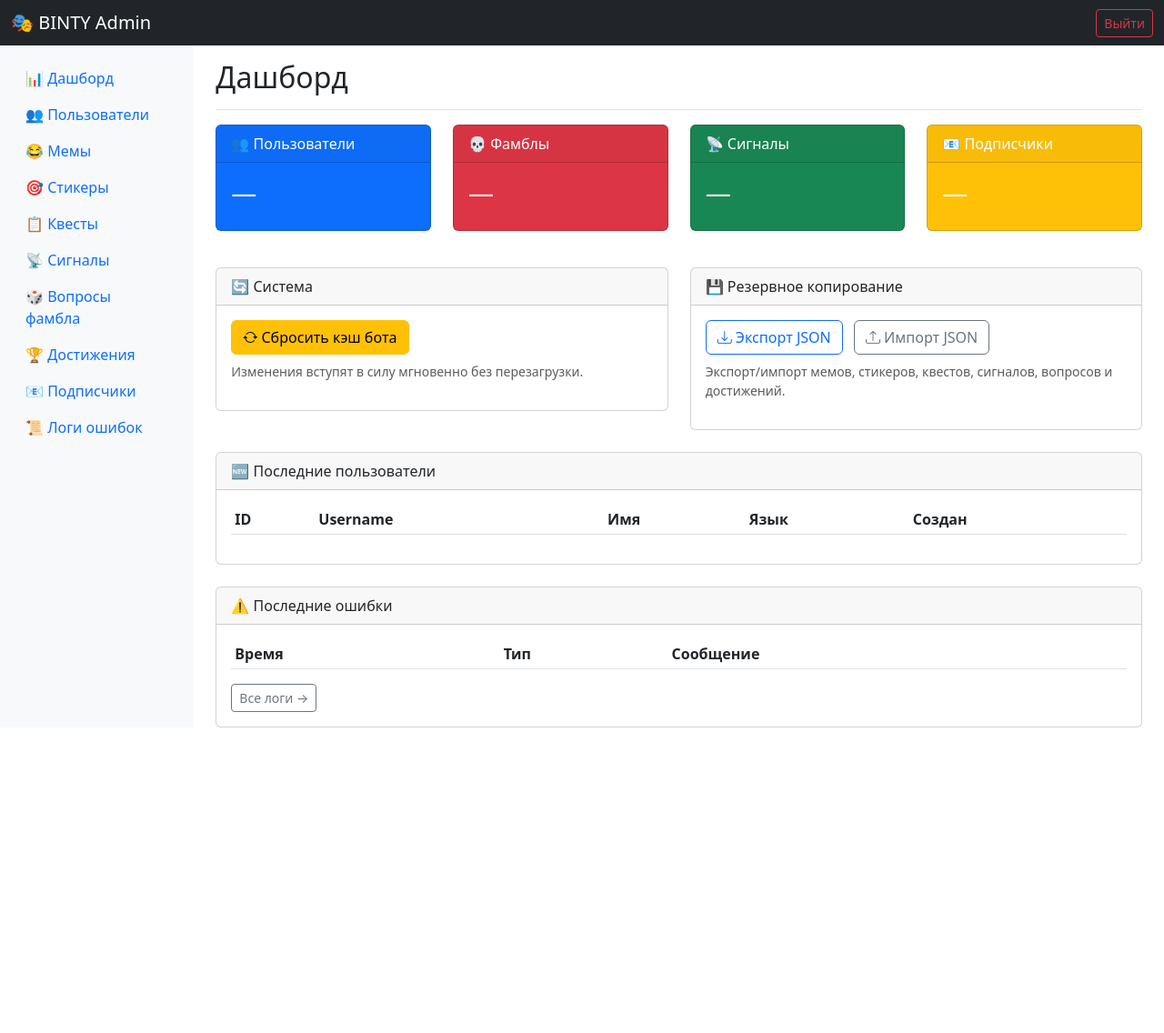
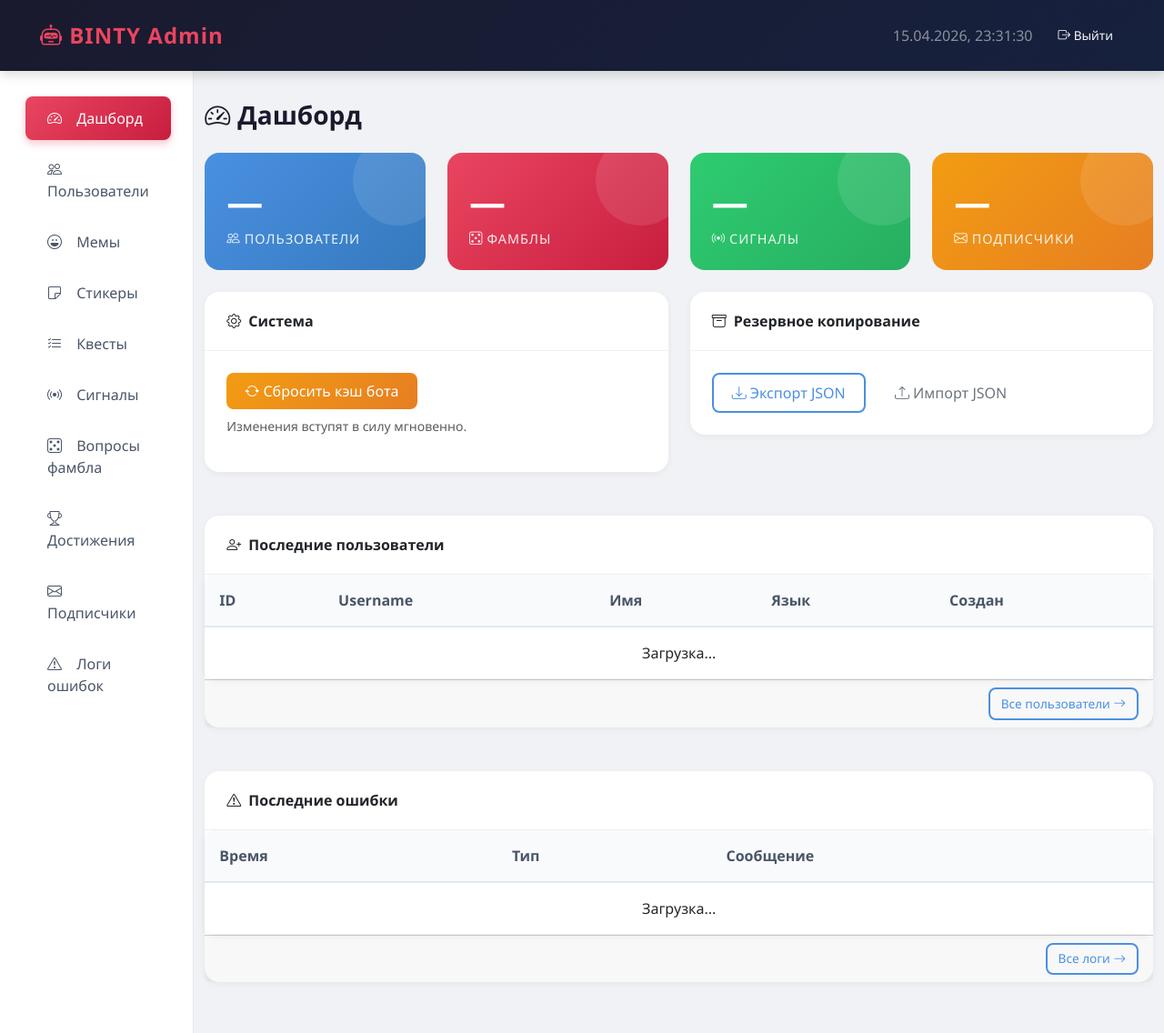
Before and after one commit to NonPlayableC/Fumble-bot.v2, a Flask app: template admin/templates/dashboard.html in a window 1280 px wide. Shown: the whole page at 91% size. Before the commit the page ends 800 px from the top, so only its background shows below. Run offline with Flask 3, Linux system fonts and the light colour scheme; the template is opened without the code that fills it, so the values that code supplies are empty.

Commit message:
Update dashboard.html

```diff
--- a/admin/templates/dashboard.html
+++ b/admin/templates/dashboard.html
@@ -6,93 +6,107 @@
     <title>Дашборд — BINTY Admin</title>
     <link href="https://cdn.jsdelivr.net/npm/bootstrap@5.3.0/dist/css/bootstrap.min.css" rel="stylesheet">
     <link rel="stylesheet" href="https://cdn.jsdelivr.net/npm/bootstrap-icons@1.11.0/font/bootstrap-icons.css">
+    <link rel="stylesheet" href="/static/style.css">
 </head>
 <body>
-    <nav class="navbar navbar-dark bg-dark">
+    <nav class="navbar navbar-dark">
         <div class="container-fluid">
-            <span class="navbar-brand mb-0 h1">🎭 BINTY Admin</span>
-            <div class="d-flex">
-                <a href="/logout" class="btn btn-outline-danger btn-sm">Выйти</a>
+            <span class="navbar-brand"><i class="bi bi-robot"></i> BINTY Admin</span>
+            <div class="d-flex align-items-center">
+                <span class="text-white-50 me-3" id="currentTime"></span>
+                <a href="/logout" class="btn btn-outline-light btn-sm"><i class="bi bi-box-arrow-right"></i> Выйти</a>
             </div>
         </div>
     </nav>
 
     <div class="container-fluid">
         <div class="row">
-            <nav class="col-md-2 d-md-block bg-light sidebar">
-                <div class="position-sticky pt-3">
+            <!-- Боковое меню -->
+            <nav class="col-md-2 d-md-block sidebar">
+                <div class="position-sticky">
                     <ul class="nav flex-column">
-                        <li class="nav-item"><a class="nav-link active" href="/">📊 Дашборд</a></li>
-                        <li class="nav-item"><a class="nav-link" href="/users">👥 Пользователи</a></li>
-                        <li class="nav-item"><a class="nav-link" href="/memes">😂 Мемы</a></li>
-                        <li class="nav-item"><a class="nav-link" href="/stickers">🎯 Стикеры</a></li>
-                        <li class="nav-item"><a class="nav-link" href="/quests">📋 Квесты</a></li>
-                        <li class="nav-item"><a class="nav-link" href="/signals">📡 Сигналы</a></li>
-                        <li class="nav-item"><a class="nav-link" href="/fumble">🎲 Вопросы фамбла</a></li>
-                        <li class="nav-item"><a class="nav-link" href="/achievements">🏆 Достижения</a></li>
-                        <li class="nav-item"><a class="nav-link" href="/subscribers">📧 Подписчики</a></li>
-                        <li class="nav-item"><a class="nav-link" href="/logs">📜 Логи ошибок</a></li>
+                        <li class="nav-item">
+                            <a class="nav-link active" href="/"><i class="bi bi-speedometer2"></i> Дашборд</a>
+                        </li>
+                        <li class="nav-item">
+                            <a class="nav-link" href="/users"><i class="bi bi-people"></i> Пользователи</a>
+                        </li>
+                        <li class="nav-item">
+                            <a class="nav-link" href="/memes"><i class="bi bi-emoji-laughing"></i> Мемы</a>
+                        </li>
+                        <li class="nav-item">
+                            <a class="nav-link" href="/stickers"><i class="bi bi-sticky"></i> Стикеры</a>
+                        </li>
+                        <li class="nav-item">
+                            <a class="nav-link" href="/quests"><i class="bi bi-list-check"></i> Квесты</a>
+                        </li>
+                        <li class="nav-item">
+                            <a class="nav-link" href="/signals"><i class="bi bi-broadcast"></i> Сигналы</a>
+                        </li>
+                        <li class="nav-item">
+                            <a class="nav-link" href="/fumble"><i class="bi bi-dice-5"></i> Вопросы фамбла</a>
+                        </li>
+                        <li class="nav-item">
+                            <a class="nav-link" href="/achievements"><i class="bi bi-trophy"></i> Достижения</a>
+                        </li>
+                        <li class="nav-item">
+                            <a class="nav-link" href="/subscribers"><i class="bi bi-envelope"></i> Подписчики</a>
+                        </li>
+                        <li class="nav-item">
+                            <a class="nav-link" href="/logs"><i class="bi bi-exclamation-triangle"></i> Логи ошибок</a>
+                        </li>
                     </ul>
                 </div>
             </nav>
 
-            <main class="col-md-10 ms-sm-auto px-md-4">
-                <div class="pt-3 pb-2 mb-3 border-bottom">
-                    <h2>Дашборд</h2>
-                </div>
+            <!-- Основной контент -->
+            <main class="col-md-10 ms-sm-auto">
+                <h2 class="page-title"><i class="bi bi-speedometer2 me-2"></i>Дашборд</h2>
 
                 <!-- Статистика -->
                 <div class="row">
                     <div class="col-md-3">
-                        <div class="card text-white bg-primary mb-3">
-                            <div class="card-header">👥 Пользователи</div>
-                            <div class="card-body">
-                                <h3 class="card-title" id="userCount">—</h3>
-                            </div>
+                        <div class="stat-card primary">
+                            <div class="stat-value" id="userCount">—</div>
+                            <div class="stat-label"><i class="bi bi-people me-1"></i>Пользователи</div>
                         </div>
                     </div>
                     <div class="col-md-3">
-                        <div class="card text-white bg-danger mb-3">
-                            <div class="card-header">💀 Фамблы</div>
-                            <div class="card-body">
-                                <h3 class="card-title" id="fumbleCount">—</h3>
-                            </div>
+                        <div class="stat-card danger">
+                            <div class="stat-value" id="fumbleCount">—</div>
+                            <div class="stat-label"><i class="bi bi-dice-5 me-1"></i>Фамблы</div>
                         </div>
                     </div>
                     <div class="col-md-3">
-                        <div class="card text-white bg-success mb-3">
-                            <div class="card-header">📡 Сигналы</div>
-                            <div class="card-body">
-                                <h3 class="card-title" id="signalCount">—</h3>
-                            </div>
+                        <div class="stat-card success">
+                            <div class="stat-value" id="signalCount">—</div>
+                            <div class="stat-label"><i class="bi bi-broadcast me-1"></i>Сигналы</div>
                         </div>
                     </div>
                     <div class="col-md-3">
-                        <div class="card text-white bg-warning mb-3">
-                            <div class="card-header">📧 Подписчики</div>
-                            <div class="card-body">
-                                <h3 class="card-title" id="subscriberCount">—</h3>
-                            </div>
+                        <div class="stat-card warning">
+                            <div class="stat-value" id="subscriberCount">—</div>
+                            <div class="stat-label"><i class="bi bi-envelope me-1"></i>Подписчики</div>
                         </div>
                     </div>
                 </div>
 
-                <!-- Системные действия -->
+                <!-- Система и бэкап -->
                 <div class="row mt-4">
                     <div class="col-md-6">
                         <div class="card">
-                            <div class="card-header">🔄 Система</div>
+                            <div class="card-header"><i class="bi bi-gear me-2"></i>Система</div>
                             <div class="card-body">
                                 <button class="btn btn-warning" onclick="clearCache()">
                                     <i class="bi bi-arrow-repeat"></i> Сбросить кэш бота
                                 </button>
-                                <p class="text-muted mt-2 small">Изменения вступят в силу мгновенно без перезагрузки.</p>
+                                <p class="text-muted small mt-2">Изменения вступят в силу мгновенно.</p>
                             </div>
                         </div>
                     </div>
                     <div class="col-md-6">
                         <div class="card">
-                            <div class="card-header">💾 Резервное копирование</div>
+                            <div class="card-header"><i class="bi bi-archive me-2"></i>Резервное копирование</div>
                             <div class="card-body">
                                 <button class="btn btn-outline-primary" onclick="exportData()">
                                     <i class="bi bi-download"></i> Экспорт JSON
@@ -101,7 +115,6 @@
                                 <button class="btn btn-outline-secondary ms-2" onclick="document.getElementById('importFile').click()">
                                     <i class="bi bi-upload"></i> Импорт JSON
                                 </button>
-                                <p class="text-muted mt-2 small">Экспорт/импорт мемов, стикеров, квестов, сигналов, вопросов и достижений.</p>
                             </div>
                         </div>
                     </div>
@@ -109,11 +122,11 @@
 
                 <!-- Последние пользователи -->
                 <div class="row mt-4">
-                    <div class="col-md-12">
+                    <div class="col-12">
                         <div class="card">
-                            <div class="card-header">🆕 Последние пользователи</div>
-                            <div class="card-body">
-                                <table class="table table-sm">
+                            <div class="card-header"><i class="bi bi-person-plus me-2"></i>Последние пользователи</div>
+                            <div class="card-body p-0">
+                                <table class="table mb-0">
                                     <thead>
                                         <tr>
                                             <th>ID</th>
@@ -123,8 +136,13 @@
                                             <th>Создан</th>
                                         </tr>
                                     </thead>
-                                    <tbody id="recentUsers"></tbody>
+                                    <tbody id="recentUsers">
+                                        <tr><td colspan="5" class="text-center py-3">Загрузка...</td></tr>
+                                    </tbody>
                                 </table>
+                            </div>
+                            <div class="card-footer text-end">
+                                <a href="/users" class="btn btn-sm btn-outline-primary">Все пользователи <i class="bi bi-arrow-right"></i></a>
                             </div>
                         </div>
                     </div>
@@ -132,11 +150,11 @@
 
                 <!-- Последние ошибки -->
                 <div class="row mt-4">
-                    <div class="col-md-12">
+                    <div class="col-12">
                         <div class="card">
-                            <div class="card-header">⚠️ Последние ошибки</div>
-                            <div class="card-body">
-                                <table class="table table-sm">
+                            <div class="card-header"><i class="bi bi-exclamation-triangle me-2"></i>Последние ошибки</div>
+                            <div class="card-body p-0">
+                                <table class="table mb-0">
                                     <thead>
                                         <tr>
                                             <th>Время</th>
@@ -144,9 +162,13 @@
                                             <th>Сообщение</th>
                                         </tr>
                                     </thead>
-                                    <tbody id="recentErrors"></tbody>
+                                    <tbody id="recentErrors">
+                                        <tr><td colspan="3" class="text-center py-3">Загрузка...</td></tr>
+                                    </tbody>
                                 </table>
-                                <a href="/logs" class="btn btn-sm btn-outline-secondary">Все логи →</a>
+                            </div>
+                            <div class="card-footer text-end">
+                                <a href="/logs" class="btn btn-sm btn-outline-primary">Все логи <i class="bi bi-arrow-right"></i></a>
                             </div>
                         </div>
                     </div>
@@ -157,12 +179,15 @@
 
     <script src="https://cdn.jsdelivr.net/npm/bootstrap@5.3.0/dist/js/bootstrap.bundle.min.js"></script>
     <script>
-        document.addEventListener('DOMContentLoaded', () => {
-            loadStats();
-            loadRecentUsers();
-            loadRecentErrors();
-        });
+        // Время
+        function updateTime() {
+            const now = new Date();
+            document.getElementById('currentTime').textContent = now.toLocaleString('ru-RU');
+        }
+        updateTime();
+        setInterval(updateTime, 1000);
 
+        // Статистика
         async function loadStats() {
             const res = await fetch('/api/stats');
             const data = await res.json();
@@ -176,15 +201,19 @@
             const res = await fetch('/api/recent-users');
             const users = await res.json();
             const tbody = document.getElementById('recentUsers');
+            if (users.length === 0) {
+                tbody.innerHTML = '<tr><td colspan="5" class="text-center text-muted py-3">Нет пользователей</td></tr>';
+            } else {
                 tbody.innerHTML = users.map(u => `
                     <tr>
-                    <td>${u.user_id}</td>
+                        <td><code>${u.user_id}</code></td>
                         <td>@${u.username || '-'}</td>
                         <td>${u.first_name || '-'}</td>
-                    <td>${u.language || 'en'}</td>
+                        <td><span class="badge badge-info">${u.language || 'en'}</span></td>
                         <td>${u.created_at ? u.created_at.substring(0, 10) : '-'}</td>
                     </tr>
                 `).join('');
+            }
         }
 
         async function loadRecentErrors() {
@@ -192,12 +221,12 @@
             const data = await res.json();
             const tbody = document.getElementById('recentErrors');
             if (data.logs.length === 0) {
-                tbody.innerHTML = '<tr><td colspan="3" class="text-center text-muted">Нет ошибок</td></tr>';
+                tbody.innerHTML = '<tr><td colspan="3" class="text-center text-success py-3"><i class="bi bi-check-circle me-1"></i>Нет ошибок</td></tr>';
             } else {
                 tbody.innerHTML = data.logs.map(l => `
                     <tr>
                         <td>${l.created_at ? l.created_at.substring(0, 19).replace('T', ' ') : '-'}</td>
-                        <td><span class="badge bg-danger">${l.error_type || '-'}</span></td>
+                        <td><span class="badge badge-danger">${l.error_type || '-'}</span></td>
                         <td>${(l.error_message || '').substring(0, 80)}</td>
                     </tr>
                 `).join('');
@@ -205,7 +234,7 @@
         }
 
         async function clearCache() {
-            if (!confirm('Сбросить кэш бота? Изменения применятся мгновенно.')) return;
+            if (!confirm('Сбросить кэш бота?')) return;
             await fetch('/api/clear-cache', {method: 'POST'});
             alert('✅ Кэш сброшен');
         }
@@ -213,7 +242,6 @@
         async function exportData() {
             const res = await fetch('/api/export');
             const data = await res.json();
-
             const blob = new Blob([JSON.stringify(data, null, 2)], {type: 'application/json'});
             const url = URL.createObjectURL(blob);
             const a = document.createElement('a');
@@ -225,22 +253,23 @@
         async function importData(input) {
             const file = input.files[0];
             if (!file) return;
-
             const text = await file.text();
             const data = JSON.parse(text);
-
             if (!confirm('⚠️ Импорт заменит существующие данные. Продолжить?')) return;
-
             await fetch('/api/import', {
                 method: 'POST',
                 headers: {'Content-Type': 'application/json'},
                 body: JSON.stringify(data)
             });
-
             alert('✅ Импорт завершен');
             input.value = '';
             loadStats();
         }
+
+        // Загрузка
+        loadStats();
+        loadRecentUsers();
+        loadRecentErrors();
     </script>
 </body>
 </html>
```
Lines whose indentation alone changed are shown as unchanged.
